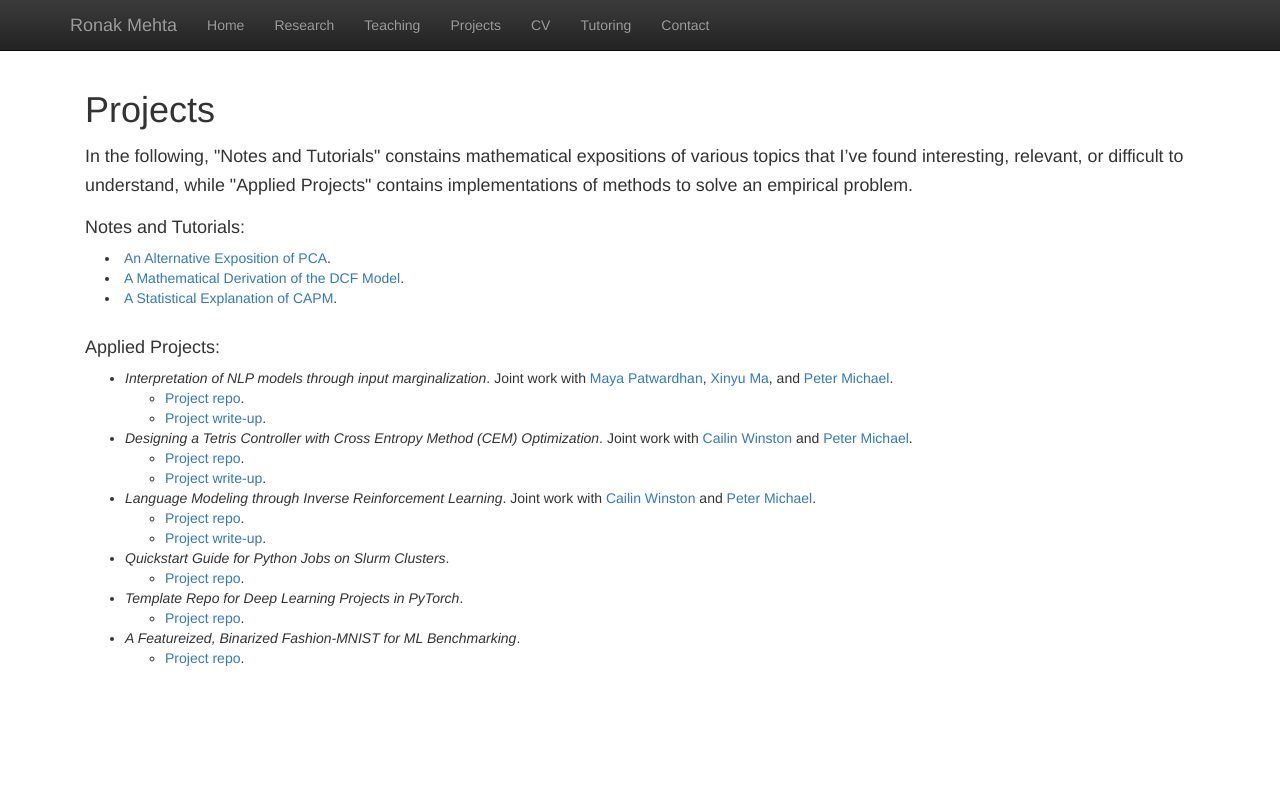
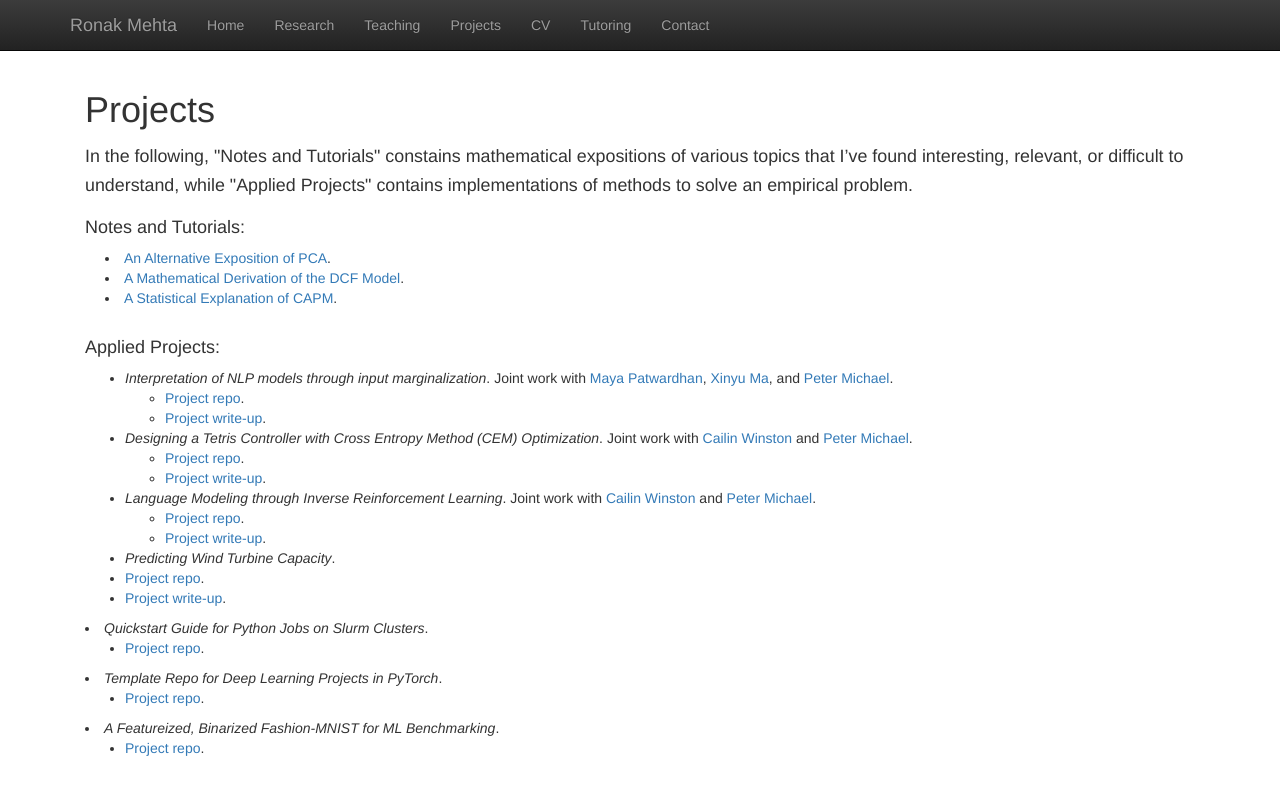
Before and after one commit to shreyap18/shreyap18.github.io, a Jekyll site: the page built from projects.html, in a window 1280 px wide. Shown: the top 795 px of the page. Built offline with Jekyll 4.4.1, drawn with Linux system fonts in a browser that asks for light colours; nearby versions of some CDN libraries; library files that are not in the unit come from our copies.

Commit message:
Added STAT 535 project.

```diff
--- a/projects.html
+++ b/projects.html
@@ -49,6 +49,11 @@
             <li> <a href="projects/irl_text_generation.pdf">Project write-up</a>.
         </ul>
     </li>
+    <li style="padding:0px;margin:0px 0px 0px;"> <i>Predicting Wind Turbine Capacity</i>.
+    <li> <a href="https://github.com/ronakdm/stat535_project">Project repo</a>. </li>
+    <li> <a href="projects/535_Project_Report.pdf">Project write-up</a>.
+</ul>
+</li>
 <li style="padding:0px;margin:0px 0px 0px;"> <i>Quickstart Guide for Python Jobs on Slurm Clusters</i>.
     <ul>
         <li> <a href="https://github.com/ronakdm/statcluster-quickstart">Project repo</a>. </li>
```
Also changed, not shown: 1 other file. Lines whose indentation alone changed are shown as unchanged.
